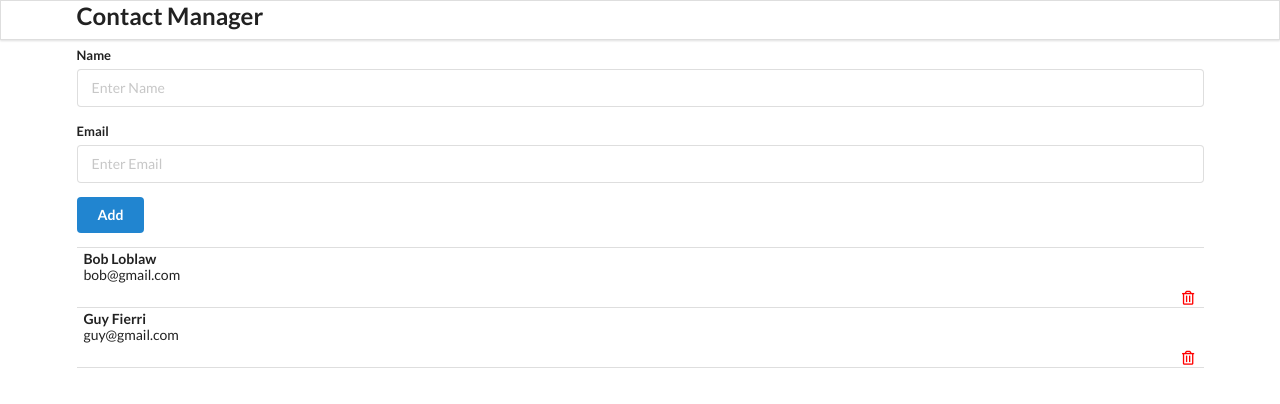
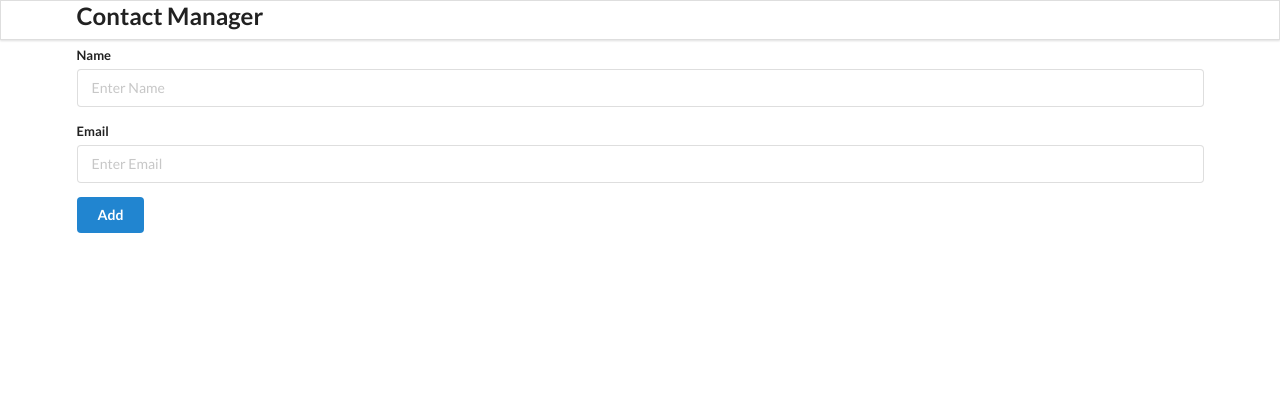
Before and after one commit to razarauf/ContactsApp, a React (Create React App) app: page / in a window 1280 px wide. Shown: the top 404 px of the page. Built offline with nearby package versions, Linux system fonts and the light colour scheme.

Commit message:
store form in data in state in AddContact and pass it up to App

```diff
--- a/src/components/AddContact.js
+++ b/src/components/AddContact.js
@@ -1,18 +1,46 @@
 import React from "react";
 
 class AddContact extends React.Component {
+
+    state = {
+        name: '',
+        email: ''
+    }
+
+    submitHandler = (e) => {
+        e.preventDefault();
+        if (this.state.name === "" || this.state.email === "") {
+            alert("All fields are mandatory");
+            return;
+        }
+        this.props.addContactHandler(this.state);
+        this.setState({name: "", email: ""})
+    }
+
     render () {
         return (
             <div className="ui main">
                 <h2>Add Contact</h2>
-                <form className="ui form">
+                <form className="ui form" onSubmit={this.submitHandler}>
                     <div className="field">
                         <label>Name</label>
-                        <input type="text" name="name" placeholder="Enter Name"></input>
+                        <input
+                            type="text"
+                            name="name"
+                            placeholder="Enter Name"
+                            value={this.state.name}
+                            onChange={(e) => this.setState({name: e.target.value})}
+                        />
                     </div>
                     <div className="field">
                         <label>Email</label>
-                        <input type="text" name="email" placeholder="Enter Email"></input>
+                        <input
+                            type="text"
+                            name="email"
+                            placeholder="Enter Email"
+                            value={this.state.email}
+                            onChange={(e) => this.setState({email: e.target.value})}
+                        />
                     </div>
                     <button className="ui button blue">Add</button>
                 </form>
--- a/src/components/App.js
+++ b/src/components/App.js
@@ -1,6 +1,6 @@
 import './App.css';
 
-import React from "react";
+import React, {useState} from "react";
 
 import Header from "./Header";
 import AddContact from "./AddContact";
@@ -8,24 +8,17 @@ import ContactList from "./ContactList";
 
 function App() {
 
-  const contactsArray = [
-    {
-      id: 0,
-      name: "Bob Loblaw",
-      email: "bob@gmail.com"
-    },
-    {
-      id: 1,
-      name: "Guy Fierri",
-      email: "guy@gmail.com"
-    }
-  ];
+  const [contacts, setContacts] = useState([]);
+
+  const addContactHandler = (contact) => {
+    setContacts([...contacts, contact]);
+  }
 
   return (
     <div className='ui container'>
       <Header/>
-      <AddContact/>
-      <ContactList contactsArray={contactsArray}/>
+      <AddContact addContactHandler={addContactHandler}/>
+      <ContactList contactsArray={contacts}/>
     </div>
   );
 }
```
